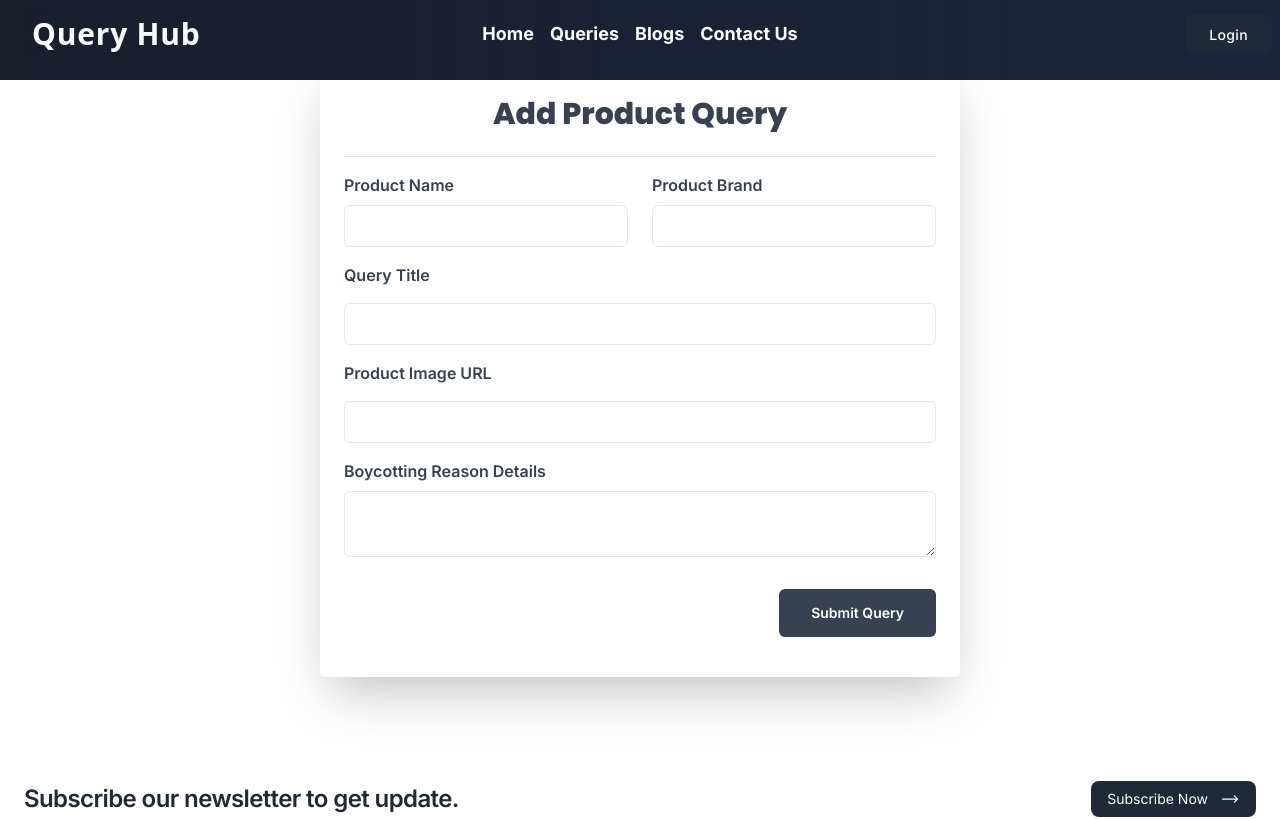
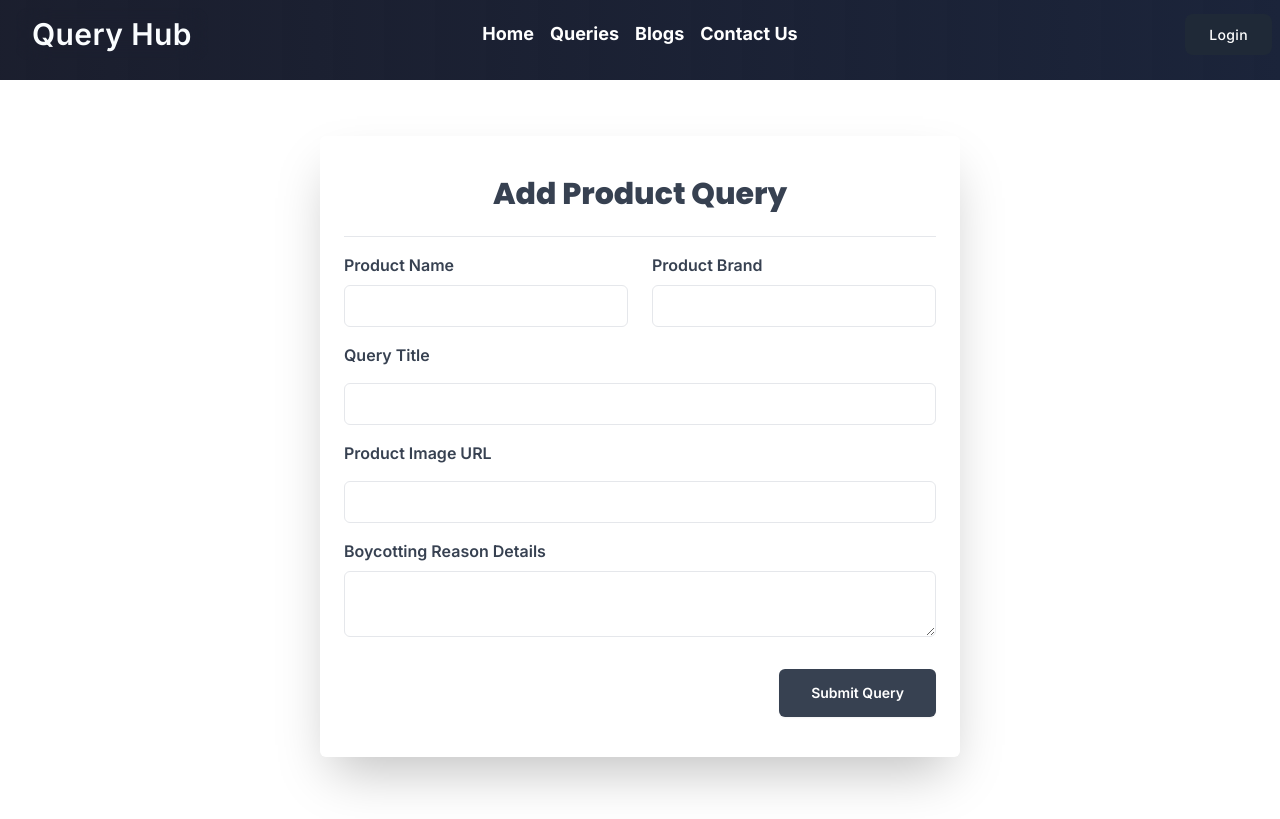
Before and after one commit to alamin6688/query-hub, a React (Vite) app: page /add-query in a window 1280 px wide. Shown: the top 819 px of the page. Built offline with nearby package versions, Linux system fonts and the light colour scheme; no server answers; a web font is replaced by a local one.

Commit message:
Add & Update Query Page Modified

```diff
--- a/src/Pages/AddQuery/AddQuery.jsx
+++ b/src/Pages/AddQuery/AddQuery.jsx
@@ -59,7 +59,7 @@ const AddQuery = () => {
       <Helmet>
         <title>Add Query | Query Hub</title>
       </Helmet>
-      <div className="max-w-screen-2xl mx-auto flex justify-center items-center min-h-[calc(100vh-538px)] md:mt-14 md:mb-14">
+      <div className="max-w-screen-2xl mx-auto flex justify-center items-center min-h-[calc(100vh-538px)] md:mt-14 md:mb-14 pt-20">
         <section className="w-full md:w-3/4 lg:w-1/2 p-4 pb-6 md:p-6 mx-auto bg-base-100 rounded-md shadow-2xl animate__animated animate__zoomIn">
           <h2 className="text-2xl text-center font-extrabold lg:text-3xl text-gray-700 py-4 font-poppins">
             Add Product Query
--- a/src/Pages/Queries/QueryDetails.jsx
+++ b/src/Pages/Queries/QueryDetails.jsx
@@ -69,7 +69,7 @@ const QueryDetails = () => {
   };
 
   return (
-    <section className="min-h-[calc(100vh-539px)] bg-gray-100 flex items-center justify-center">
+    <section className="min-h-[calc(100vh-539px)] bg-gray-100 flex items-center justify-center pt-20">
       <div className="max-w-screen-2xl mx-auto w-full py-12 px-4">
         <h2 className="text-3xl text-center font-extrabold font-poppins text-gray-800 capitalize">
           Query Details
--- a/src/Pages/Shared/Navbar/Navbar.jsx
+++ b/src/Pages/Shared/Navbar/Navbar.jsx
@@ -77,7 +77,7 @@ const Navbar = () => {
                 to="/"
                 className="md:pl-2 hover:shadow-lg duration-300 hover:scale-[1.05] transition-all"
               >
-                <div className="font-blackLetter tracking-wider w-full">
+                <div className="font-poppns tracking-wide w-full">
                   <button className="group/button relative inline-flex items-center justify-center overflow-hidden rounded-xl backdrop-blur-lg py-2 text-base font-semibold transition-all duration-300 ease-in-out hover:scale-110 hover:shadow-xl hover:shadow-gray-600/50">
                     <span
                       className={`text-2xl md:text-3xl px-4 ${textColorClass}`}
--- a/src/Pages/UpdateQuery/UpdateQuery.jsx
+++ b/src/Pages/UpdateQuery/UpdateQuery.jsx
@@ -55,7 +55,7 @@ const UpdateQuery = () => {
       <Helmet>
         <title>Update Query | Query Hub</title>
       </Helmet>
-      <div className="max-w-screen-2xl mx-auto flex justify-center items-center min-h-[calc(100vh-538px)] md:mt-14 md:mb-14">
+      <div className="max-w-screen-2xl mx-auto flex justify-center items-center min-h-[calc(100vh-538px)] md:mt-14 md:mb-14 pt-20">
         <section className="w-full md:w-3/4 lg:w-1/2 p-4 pb-6 md:p-6 mx-auto bg-base-100 rounded-md shadow-2xl animate__animated animate__zoomIn">
           <h2 className="text-2xl text-center font-extrabold lg:text-3xl text-gray-700 py-4 font-poppins">
             Update Product Query
```
